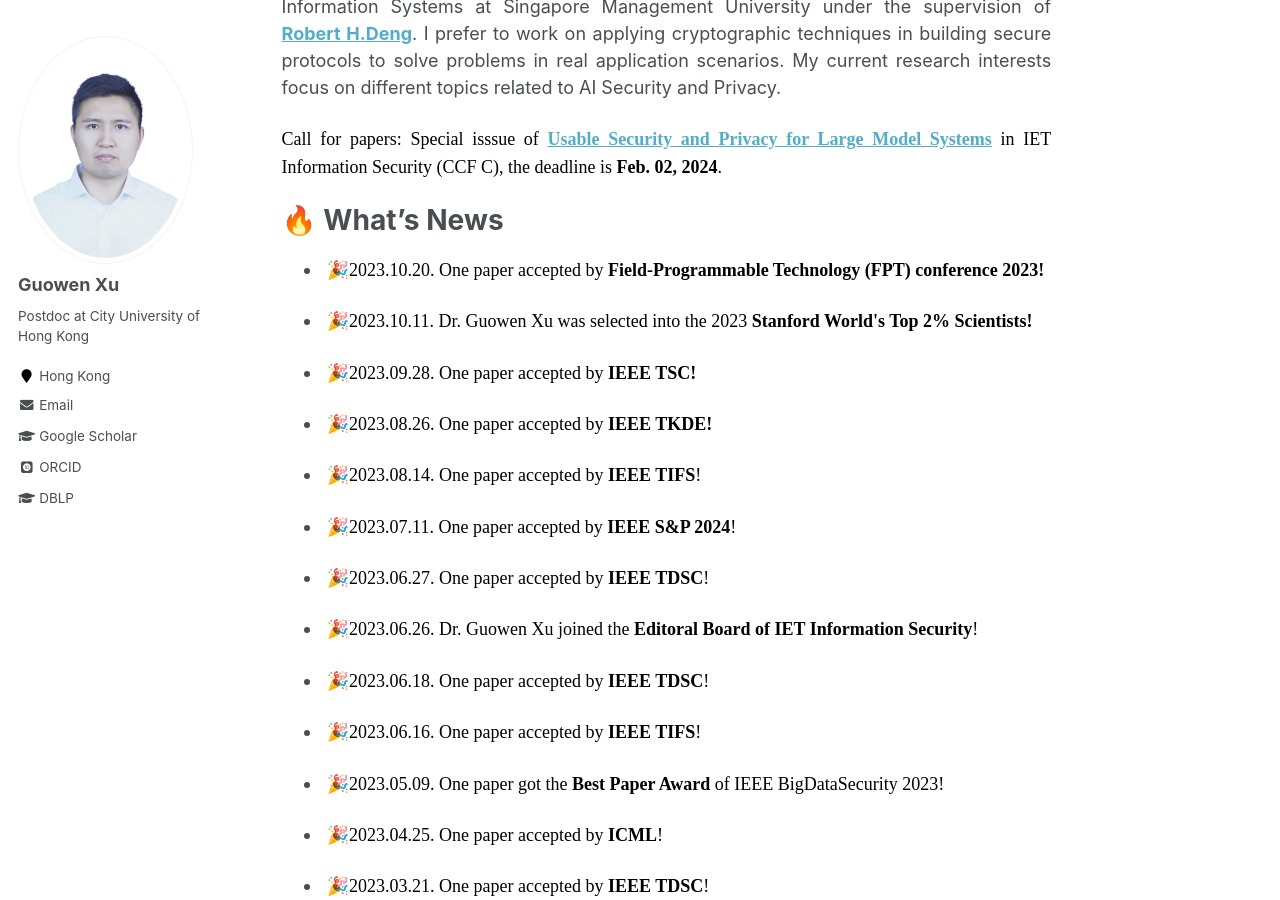
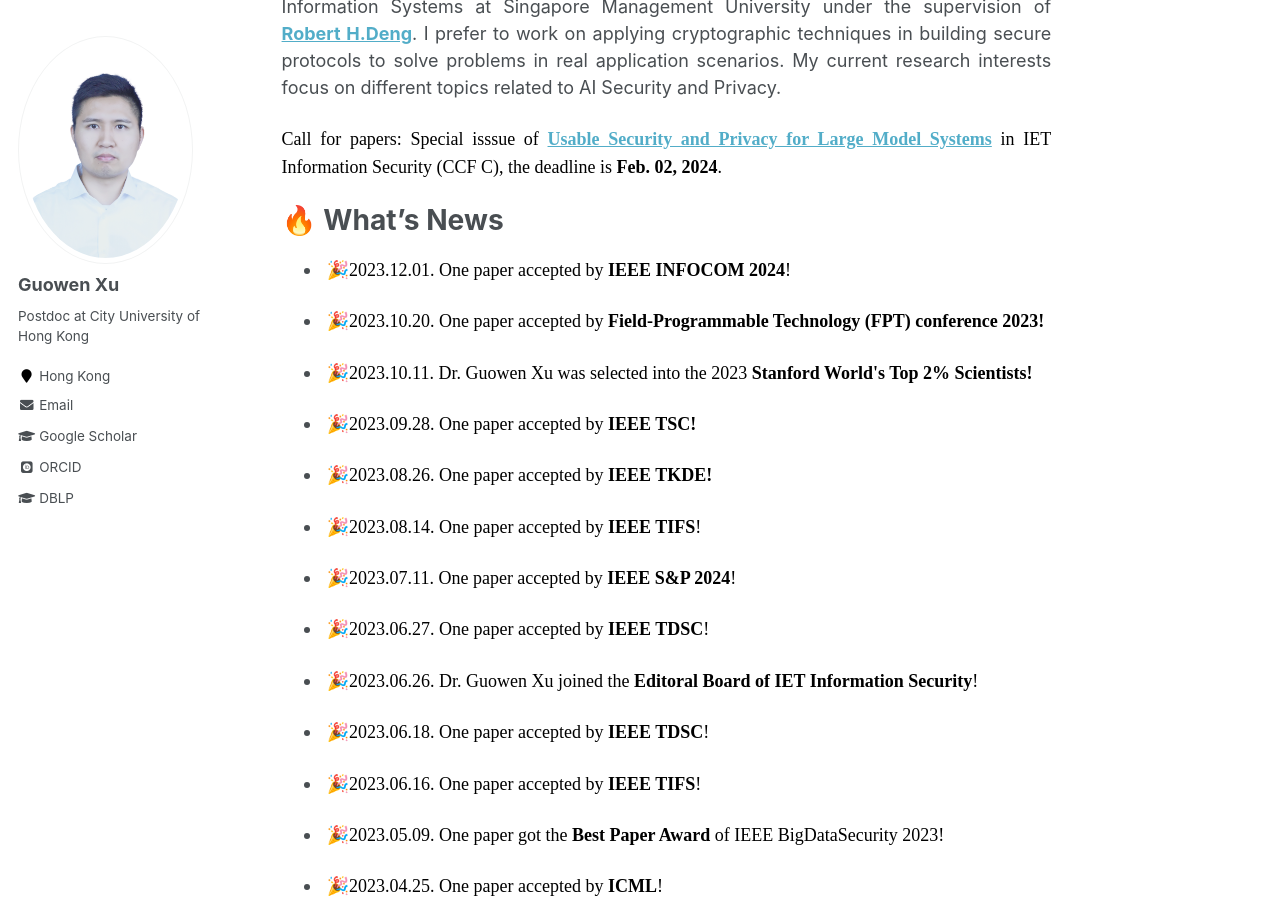
Before and after one commit to Guowen-xu/guowen-xu.github.io, a Jekyll site: the page built from _pages/about.md, in a window 1280 px wide and 900 px high, scrolled down 302 px. Built offline with Jekyll 4.4.1, drawn with Linux system fonts in a browser that asks for light colours; some web fonts are replaced.

Commit message:
Update about.md

```diff
--- a/_pages/about.md
+++ b/_pages/about.md
@@ -15,6 +15,7 @@ redirect_from:
 
   🔥 What's News
 ======
+- <p align="justify">&nbsp;🎉<font face="Times New Roman" color=black size=4>2023.12.01. One paper accepted by  <b>IEEE  INFOCOM 2024</b>!</font></p>
 - <p align="justify"> &nbsp;🎉<font face="Times New Roman" color=black size=4>2023.10.20. One paper accepted by <b>  Field-Programmable Technology (FPT) conference 2023!</b></font></p>
 - <p align="justify"> &nbsp;🎉<font face="Times New Roman" color=black size=4>2023.10.11. Dr. Guowen Xu was selected into the 2023 <b>Stanford World's Top 2% Scientists!</b></font></p>
 - <p align="justify"> &nbsp;🎉<font face="Times New Roman" color=black size=4>2023.09.28. One paper accepted by <b>IEEE TSC!</b></font></p>
```
